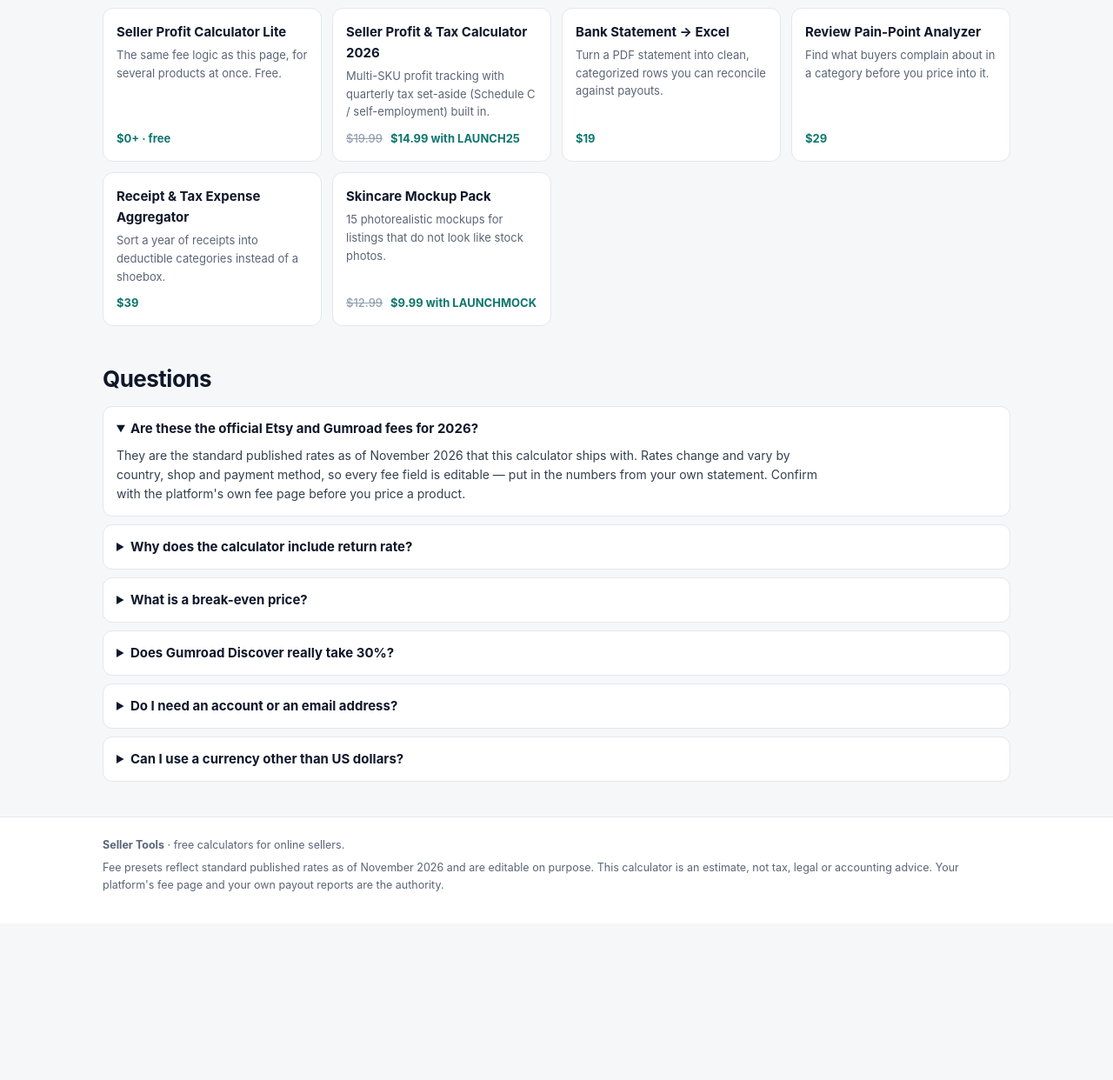
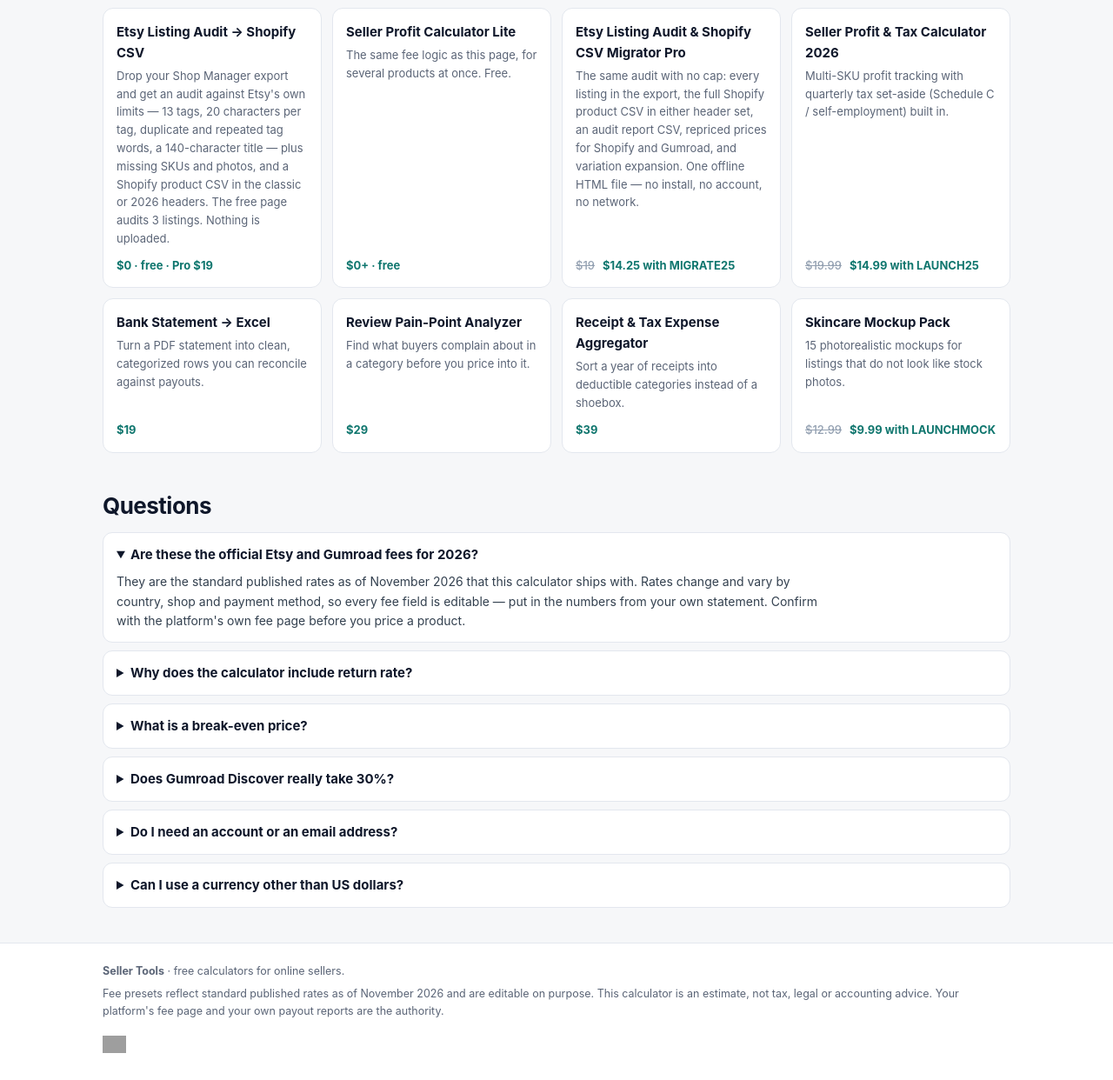
Before and after one commit to yougkxm/yougkxm.github.io, a plain HTML site: page index.html in a window 1280 px wide. Shown: the part 3097-4339 px from the top of the page at 87% size. Before the commit the page ends 4159 px from the top, so only its background shows below. Drawn offline with Linux system fonts and the light colour scheme; grey boxes are pictures that could not be loaded.

Commit message:
Add NoLogin Verified badge, Etsy Migrator web tool + Pro card; expand README

```diff
--- a/index.html
+++ b/index.html
@@ -258,6 +258,9 @@
 
   footer.site{border-top:1px solid var(--line);background:var(--card);margin-top:36px;padding:22px 0 34px;font-size:12.5px;color:var(--muted)}
   footer.site .wrap{display:flex;flex-direction:column;gap:6px}
+  footer.site .nologin{margin-top:12px;display:flex;align-items:center;gap:8px}
+  footer.site .nologin a{display:inline-flex;text-decoration:none;line-height:0}
+  footer.site .nologin img{display:block;height:20px;width:auto;border:0}
   .noscript{background:var(--warn-soft);color:var(--warn);padding:10px 14px;border-radius:10px;margin:14px 0;font-size:14px}
   @media (max-width:480px){
     .brand span.sub{display:none}
@@ -561,12 +564,26 @@
         </div>
         <div class="p">$0 · free · Pro $12</div>
       </a>
+      <a class="tool free" href="https://yougkxm.github.io/etsy-migrator/" target="_blank" rel="noopener">
+        <div>
+          <div class="t">Etsy Listing Audit → Shopify CSV</div>
+          <div class="d">Drop your Shop Manager export and get an audit against Etsy's own limits — 13 tags, 20 characters per tag, duplicate and repeated tag words, a 140-character title — plus missing SKUs and photos, and a Shopify product CSV in the classic or 2026 headers. The free page audits 3 listings. Nothing is uploaded.</div>
+        </div>
+        <div class="p">$0 · free · Pro $19</div>
+      </a>
       <a class="tool free" href="https://8299181964131.gumroad.com/l/seller-profit-calculator-lite?utm_source=webtool&amp;utm_medium=profit-calculator&amp;utm_campaign=profit-calc-lite" target="_blank" rel="noopener">
         <div>
           <div class="t">Seller Profit Calculator Lite</div>
           <div class="d">The same fee logic as this page, for several products at once. Free.</div>
         </div>
         <div class="p">$0+ · free</div>
+      </a>
+      <a class="tool" href="https://8299181964131.gumroad.com/l/etsy-shopify-migrator-pro/MIGRATE25?utm_source=webtool&amp;utm_medium=profit-calculator&amp;utm_campaign=etsy-migrator" target="_blank" rel="noopener">
+        <div>
+          <div class="t">Etsy Listing Audit &amp; Shopify CSV Migrator Pro</div>
+          <div class="d">The same audit with no cap: every listing in the export, the full Shopify product CSV in either header set, an audit report CSV, repriced prices for Shopify and Gumroad, and variation expansion. One offline HTML file — no install, no account, no network.</div>
+        </div>
+        <div class="p"><s>$19</s> $14.25 with MIGRATE25</div>
       </a>
       <a class="tool" href="https://8299181964131.gumroad.com/l/seller-profit-tax-calculator/LAUNCH25?utm_source=webtool&amp;utm_medium=profit-calculator&amp;utm_campaign=profit-calc" target="_blank" rel="noopener">
         <div>
@@ -639,6 +656,9 @@
   <div class="wrap">
     <div><b>Seller Tools</b> · free calculators for online sellers.</div>
     <div>Fee presets reflect standard published rates as of November 2026 and are editable on purpose. This calculator is an estimate, not tax, legal or accounting advice. Your platform's fee page and your own payout reports are the authority.</div>
+    <div class="nologin">
+      <a href="https://nologin.tools/badge/yougkxm-github-io" target="_blank" rel="noopener"><img src="https://nologin.tools/badges/flat.svg" alt="NoLogin Verified" title="Verified by NoLoginTools.org" height="20"></a>
+    </div>
   </div>
 </footer>
 
```
Also changed, not shown: 1 other file.
